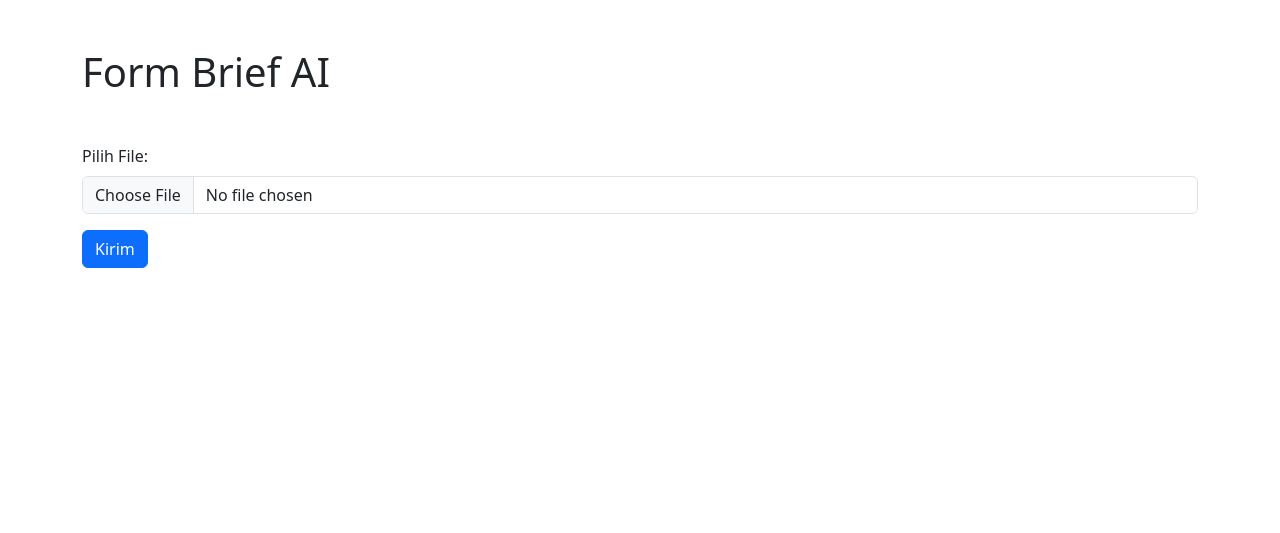
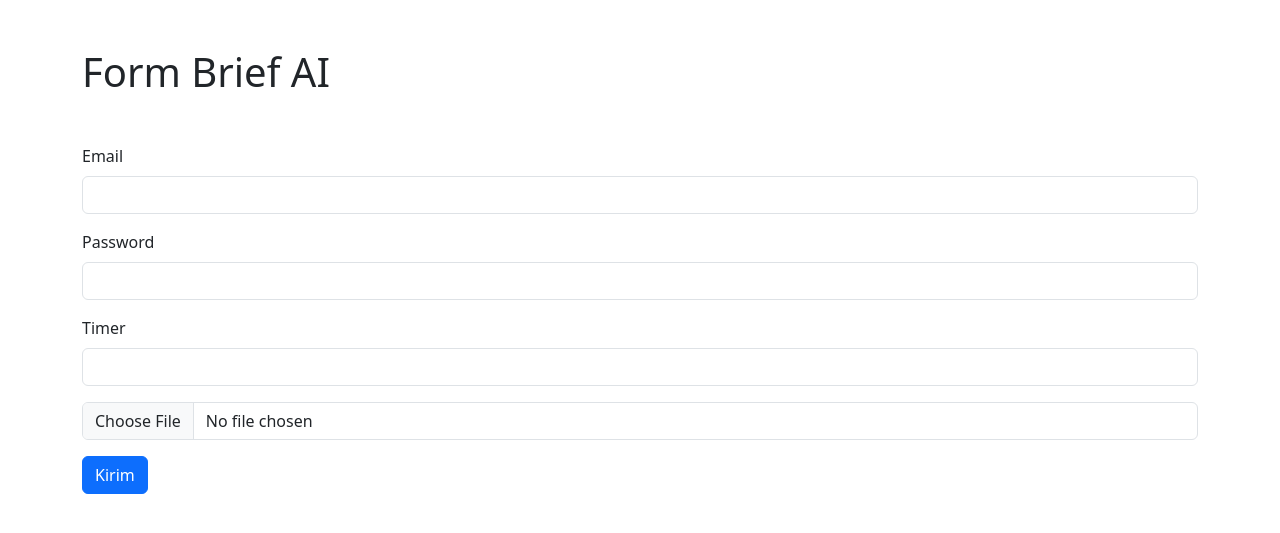
Before and after one commit to fiansyahm/private-chatgpt, a Flask app: page / in a window 1280 px wide. Shown: the top 533 px of the page. Run offline with Flask 3, Linux system fonts and the light colour scheme.

Commit message:
update chrome.exe

```diff
--- a/templates/index.html
+++ b/templates/index.html
@@ -12,7 +12,18 @@
     <h1 class="mt-5">Form Brief AI</h1>
     <form action="/" method="POST" enctype="multipart/form-data" class="mt-5">
       <div class="mb-3">
-        <label for="nama_file" class="form-label">Pilih File:</label>
+        <label for="email" class="form-label">Email</label>
+        <input type="email" class="form-control" id="email" name="email">
+      </div>
+      <div class="mb-3">
+        <label for="password" class="form-label">Password</label>
+        <input type="password" class="form-control" id="password" name="password">
+      </div>
+      <div class="mb-3">
+        <label for="timer" class="form-label">Timer</label>
+        <input type="name" class="form-control" id="timer" name="timer">
+      </div>
+      <div class="mb-3">
         <input type="file" name="csv_file" id="csv_file" required class="form-control">
       </div>
       <button type="submit" class="btn btn-primary">Kirim</button>
--- /dev/null
+++ b/userpass.txt
@@ -0,0 +1,2 @@
+jl07ko@undrctrl.id
+jl07ko
```
Also changed, not shown: 1 other file.
